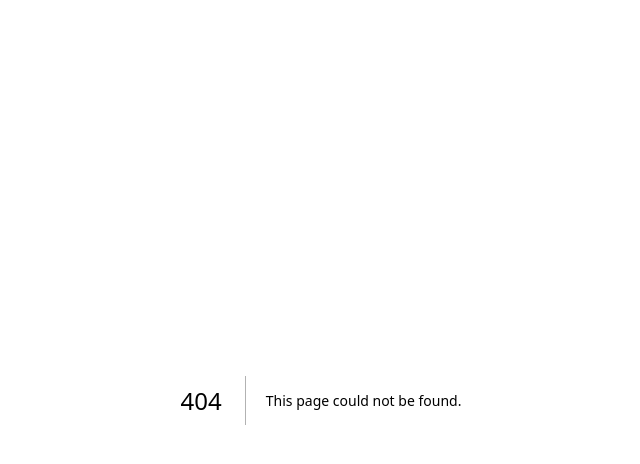
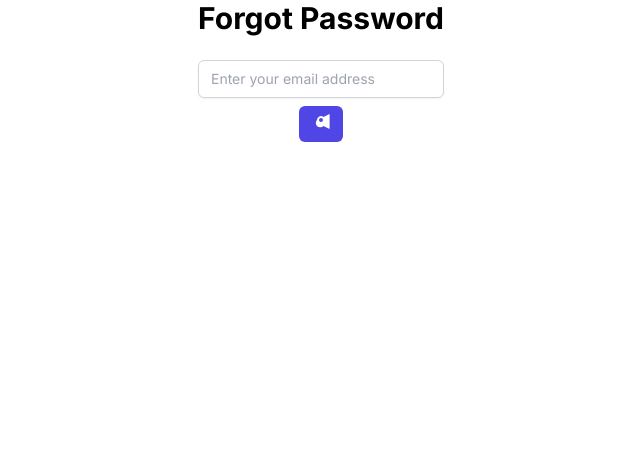
Before and after one commit to zobkazi/mi_dashboard, a Next.js app: page /auth/forgot-password in a window 1280 px wide. Before the commit this address had no page. Shown: the top 464 px of the page, without its empty margins (319-959 px from the left). Built offline with nearby package versions, Linux system fonts and the light colour scheme.

Commit message:
chore: ForgotPassword page aded'

```diff
--- /dev/null
+++ b/src/app/auth/forgot-password/page.tsx
@@ -0,0 +1,12 @@
+import ForgotPassword from '@/components/forms/ForgotPassword'
+import React from 'react'
+
+function forgotPasswordPage() {
+  return (
+      <div>
+          <ForgotPassword />
+    </div>
+  )
+}
+
+export default forgotPasswordPage
--- a/src/app/page.tsx
+++ b/src/app/page.tsx
@@ -1,10 +1,11 @@
-import DashboardMenu from '@/components/dashboard/DashboardMenu'
+
+import DashboardLayout from '@/layouts/Dashboard'
 import React from 'react'
 
 function Home() {
   return (
     <div>
-      <DashboardMenu />
+      <DashboardLayout />
     </div>
   )
 }
--- a/src/components/authentication/LoginForm.tsx
+++ b/src/components/authentication/LoginForm.tsx
@@ -1,9 +1,13 @@
 'use client';
 import { useState } from 'react';
 import { Form, Input, Button, Card, message, Row, Col } from 'antd';
+import { useRouter } from 'next/navigation';
+import Link from 'next/link';
+
 
 
 const LoginForm = () => {
+ const router = useRouter();
   const [loading, setLoading] = useState<boolean>(false);
   const [form] = Form.useForm(); // Create a form reference
 
@@ -11,11 +15,12 @@ const LoginForm = () => {
     setLoading(true);
     // Mock authentication
     setTimeout(() => {
-      if (values.email === 'admin@admin.com' && values.password === 'admin') {
+      if (values.email === 'admin@admin.com' && values.password === 'admin123') {
         message.success('Login successful');
         // Simulate saving data to database
         saveToDatabase(values);
         form.resetFields();
+        router.push('/dashboard');
       } else {
         message.error('Invalid email or password');
       }
@@ -64,7 +69,10 @@ const LoginForm = () => {
             </Form.Item>
           </Form>
           <div className="text-center">
-            <a href="#">Forgot password?</a> | <a href="#">Register</a>
+
+            <Link href="/auth/forgot-password" className="text-blue-500">
+              &nbsp;Forgot Password
+            </Link>
           </div>
         </Card>
       </Col>
--- /dev/null
+++ b/src/components/forms/ForgotPassword.tsx
@@ -0,0 +1,82 @@
+// ForgotPasswordForm.tsx
+'use client'
+import { useState, ChangeEvent, FormEvent } from 'react';
+// import axios from 'axios';
+
+const ForgotPasswordForm: React.FC = () => {
+  const [email, setEmail] = useState<string>('');
+  const [message, setMessage] = useState<string>('');
+  const [error, setError] = useState<string>('');
+
+  const handleEmailChange = (e: ChangeEvent<HTMLInputElement>) => {
+    setEmail(e.target.value);
+  };
+
+  const handleSubmit = async (e: FormEvent<HTMLFormElement>) => {
+    e.preventDefault();
+    try {
+      // Validate email format
+      if (!validateEmail(email)) {
+        setError('Invalid email address');
+        return;
+      }
+
+      // // Send POST request to backend API
+      // const response = await axios.post('/api/forgotpassword', { email });
+      // setMessage(response.data.message);
+
+      console.log('Email sent successfully', email);
+
+      setMessage('Email sent successfully');
+      setEmail('');
+    } catch (error) {
+      setError('An error occurred. Please try again later.');
+      setMessage('');
+    }
+  };
+
+  const validateEmail = (email: string) => {
+    // Basic email validation
+    const re = /\S+@\S+\.\S+/;
+    return re.test(email);
+  };
+
+  return (
+    <div className="flex items-center justify-center h-full">
+      <form onSubmit={handleSubmit} className="space-y-6">
+        <h1 className="text-3xl font-bold text-center mb-4">Forgot Password</h1>
+        <div className="flex flex-col items-center">
+          <input
+            id="email"
+            name="email"
+            type="email"
+            autoComplete="email"
+            required
+            value={email}
+            onChange={handleEmailChange}
+            className="appearance-none block w-full px-3 py-2 border border-gray-300 rounded-md shadow-sm placeholder-gray-400 focus:outline-none focus:ring-indigo-500 focus:border-indigo-500 sm:text-sm"
+            placeholder="Enter your email address"
+          />
+          <button type="submit" className="mt-2 px-3 py-2 bg-indigo-600 text-white rounded-md">
+            <svg
+              xmlns="http://www.w3.org/2000/svg"
+              className="h-5 w-5"
+              viewBox="0 0 20 20"
+              fill="currentColor"
+            >
+              <path
+                fillRule="evenodd"
+                d="M6 6a4 4 0 016.47-3.12l5.5-2.75a.5.5 0 01.65.49v13.56a.5.5 0 01-.65.49l-5.5-2.75A4 4 0 016 6zm4 2a2 2 0 100-4 2 2 0 000 4z"
+                clipRule="evenodd"
+              />
+            </svg>
+          </button>
+        </div>
+        {error && <p className="text-red-500">{error}</p>}
+        {message && <p className="text-green-500">{message}</p>}
+      </form>
+    </div>
+  );
+};
+
+export default ForgotPasswordForm;
--- /dev/null
+++ b/src/layouts/Dashboard.tsx
@@ -0,0 +1,13 @@
+import Dashboard from '@/components/dashboard/Dashboard';
+
+
+
+function DashboardLayout() {
+  return (
+      <div>
+          <Dashboard />
+      </div>
+  )
+}
+
+export default DashboardLayout
```
